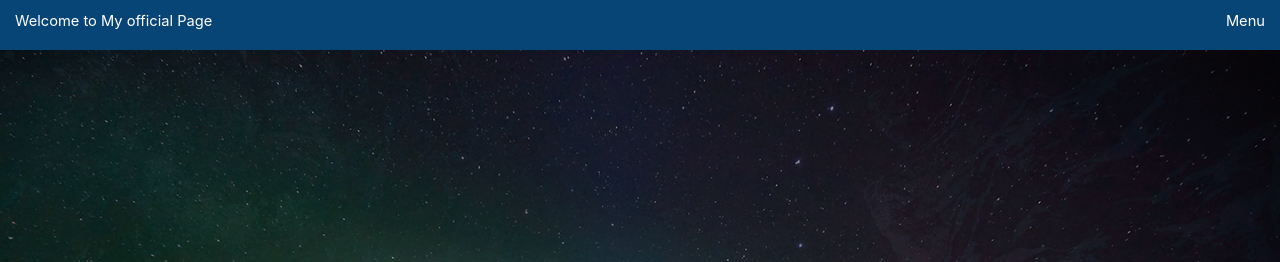
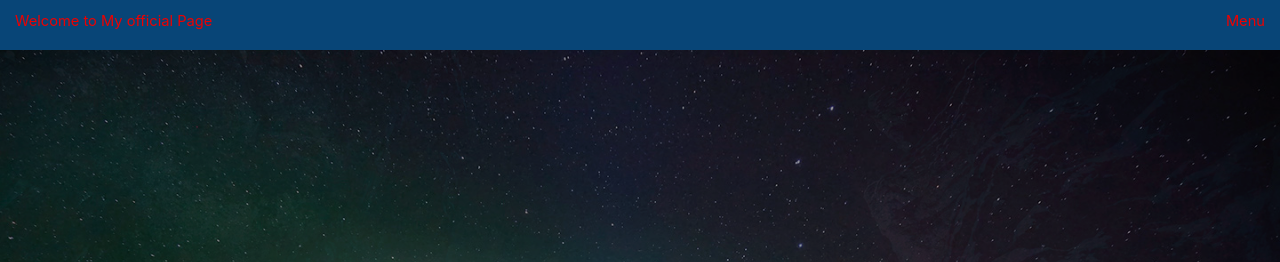
Before and after one commit to raavanSita/MY-page, a plain HTML site: page index.html in a window 1280 px wide. Shown: the top 262 px of the page. Drawn offline with nearby package versions, Linux system fonts and the light colour scheme.

Commit message:
nav bar 3 color red

```diff
--- a/assets/css/main.css
+++ b/assets/css/main.css
@@ -4312,7 +4312,7 @@
 		}
 
 		.hov{
-			color: rgb(255, 255, 255);
+			color: rgb(238, 0, 0);
 			 text-decoration: none;
 		}
 		.hov:hover{
```
